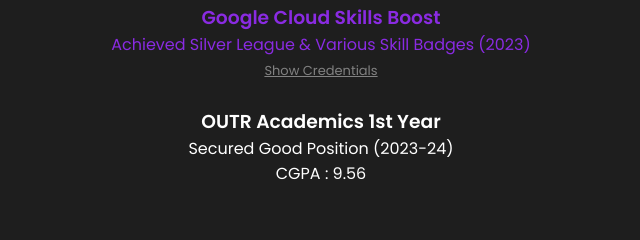
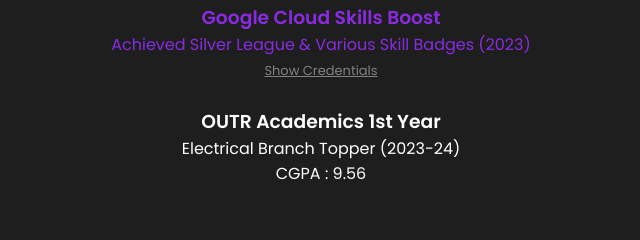
Before and after one commit to adarshs21/onlyportfolio, a plain HTML site: page index.html in a window 1280 px wide. Shown: the part 2820-3060 px from the top of the page, 319-959 px from the left. Drawn offline with Linux system fonts and the light colour scheme.

Commit message:
Update index.html

```diff
--- a/index.html
+++ b/index.html
@@ -116,7 +116,7 @@
             <p>Achieved Silver League & Various Skill Badges (2023)</p></div>
          <a href="https://www.cloudskillsboost.google/public_profiles/bc19e5c0-a433-47ed-b997-8f5a736c7e82">Show Credentials</a>
            <br><br><h3>OUTR Academics 1st Year</h3>
-            <p>Secured Good Position (2023-24) <br>CGPA : 9.56</p>
+            <p>Electrical Branch Topper (2023-24) <br>CGPA : 9.56</p>
         </div>
     </section>
     <section class="contact" id="contact">
```
